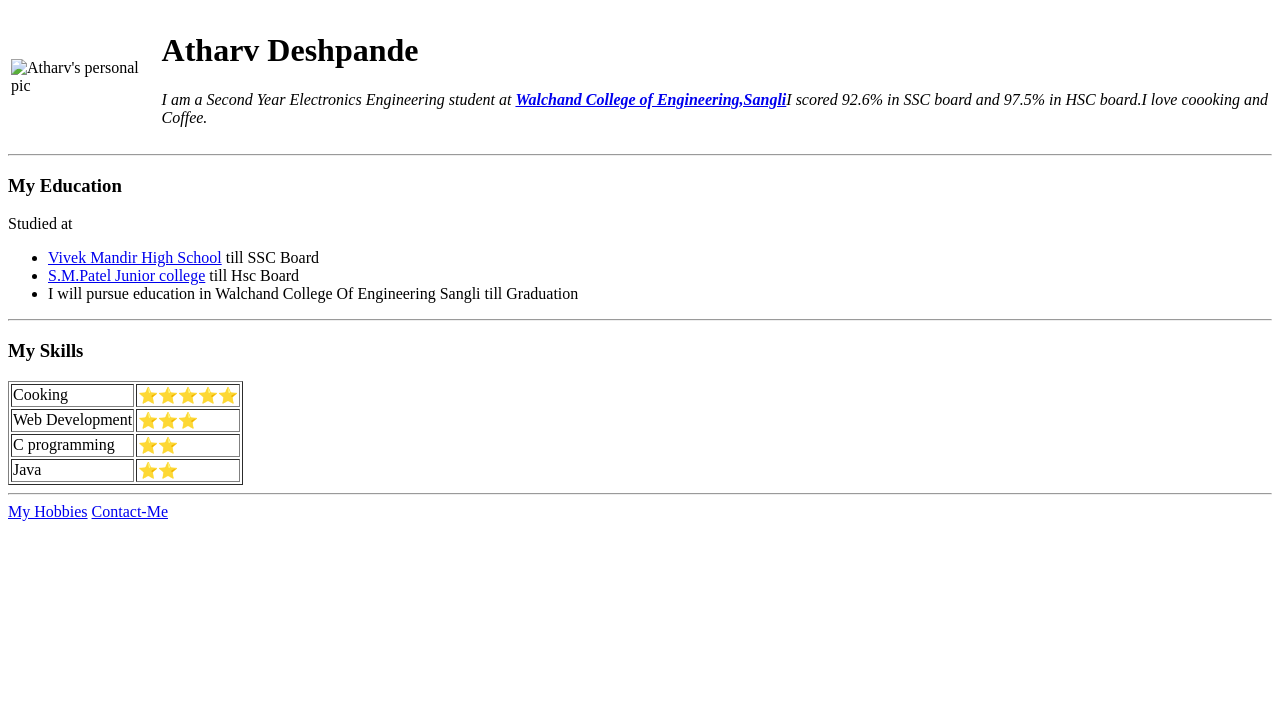
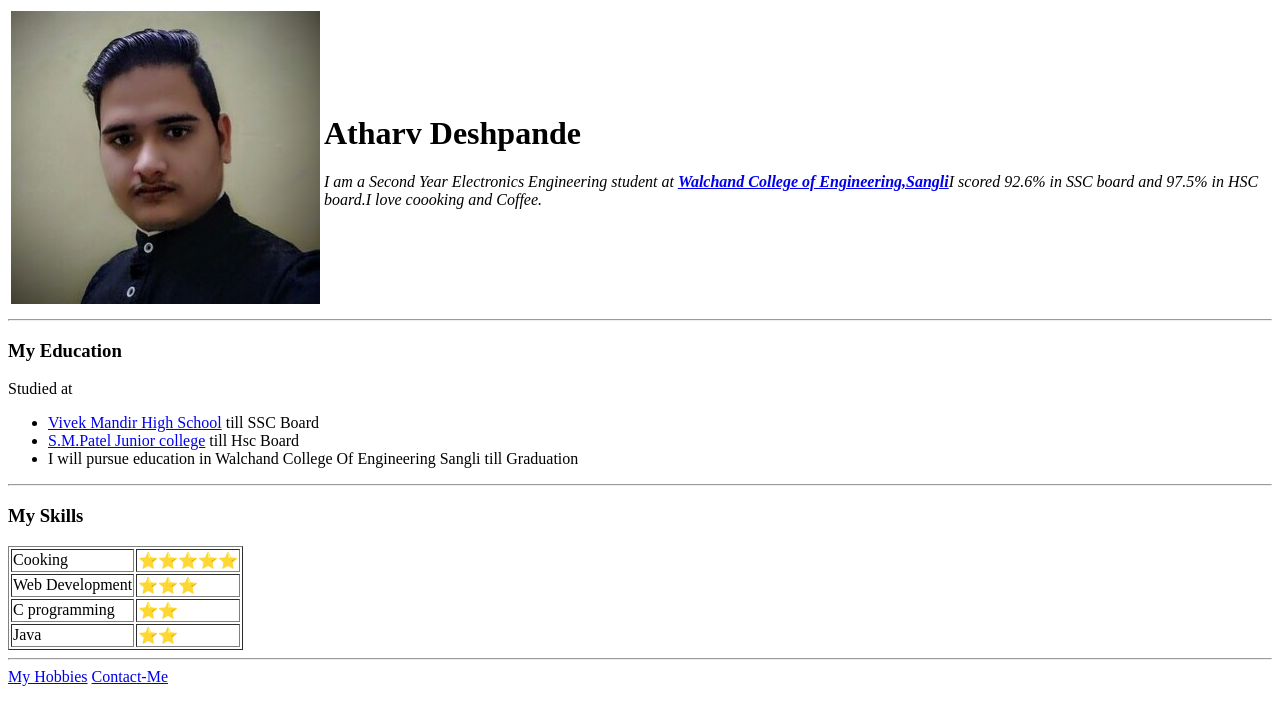
Before and after one commit to atharv29102003/cv, a plain HTML site: page index.html in a window 1280 px wide. Drawn offline with Linux system fonts and the light colour scheme.

Commit message:
Update index.html

```diff
--- a/index.html
+++ b/index.html
@@ -11,7 +11,7 @@
         <!--The tr element represents a row of cells in a table.-->
         <td>
           <!--The td element represents a data cell in a table-->
-          <img src="" alt="Atharv's personal pic" /><!--to insert image-->
+          <img src="atharv.jpg" alt="Atharv's personal pic" /><!--to insert image-->
         </td>
         <td>
           <h1>Atharv Deshpande</h1>
```
